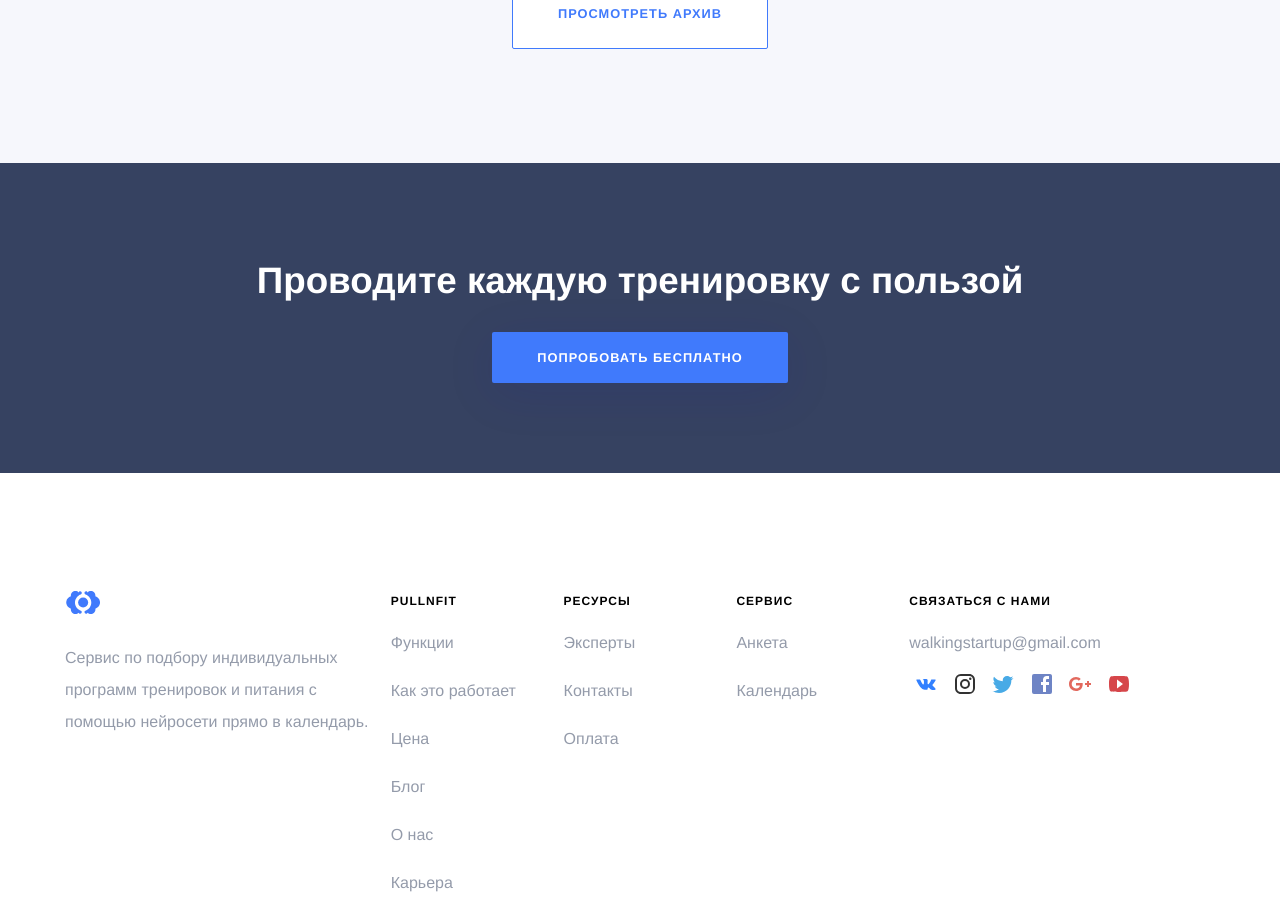
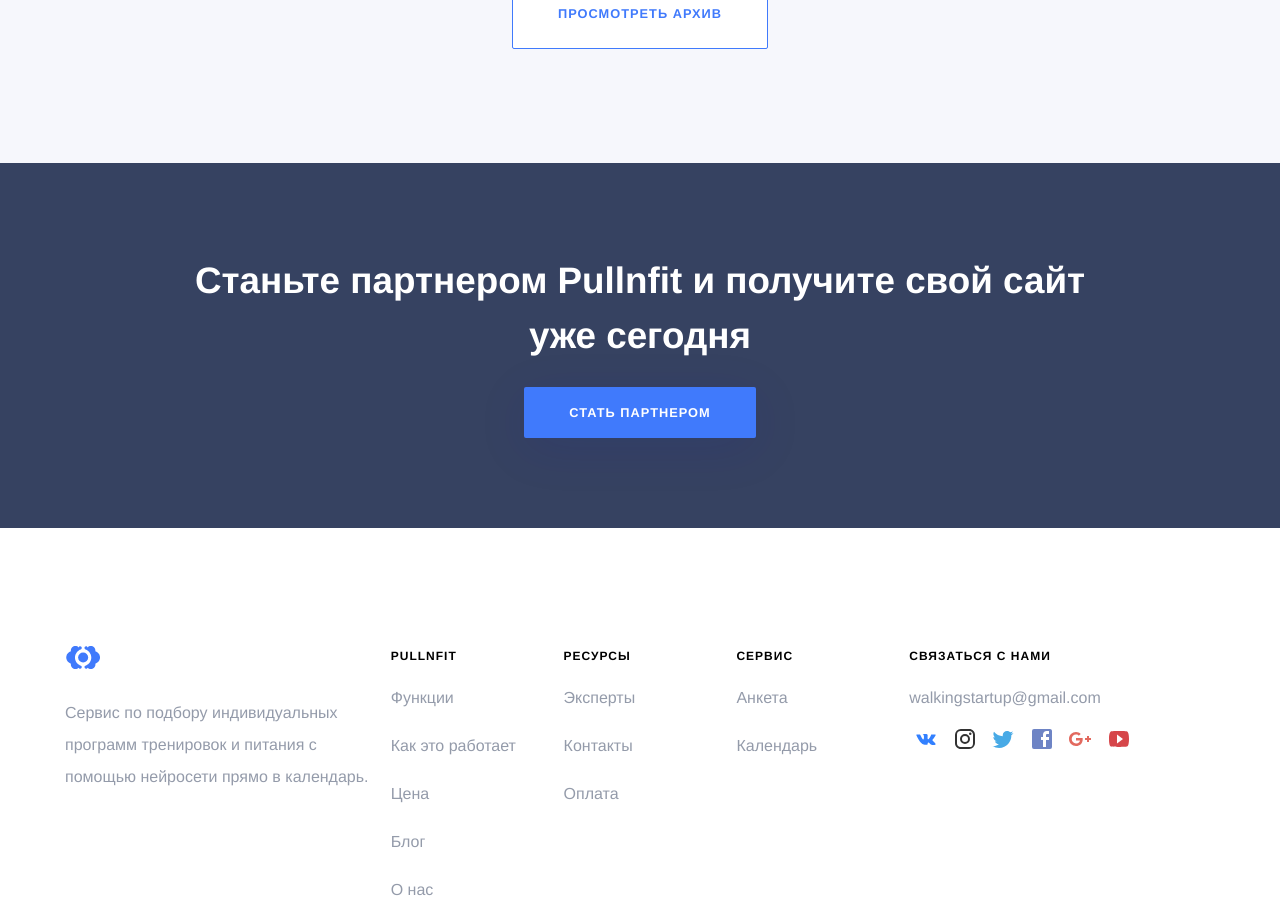
Before and after one commit to RakhimyanTim/adroholic.github.io, a Jekyll site: the page built from pages/blog.html, in a window 1280 px wide and 900 px high, scrolled down 500 px. Built offline with Jekyll 4.4.1, drawn with Linux system fonts in a browser that asks for light colours; some web fonts are replaced; some of the changed lines change nothing that is shown.

Commit message:
Update short.html

```diff
--- a/_layouts/short.html
+++ b/_layouts/short.html
@@ -23,4 +23,4 @@
 	</div>
 </div>
 
-{% include components/cta/main.html text="Проводите каждую тренировку с пользой" button="Попробовать бесплатно" %}
+{% include components/cta/main.html text="Станьте партнером Pullnfit и получите свой сайт уже сегодня" button="Стать партнером" %}
```
